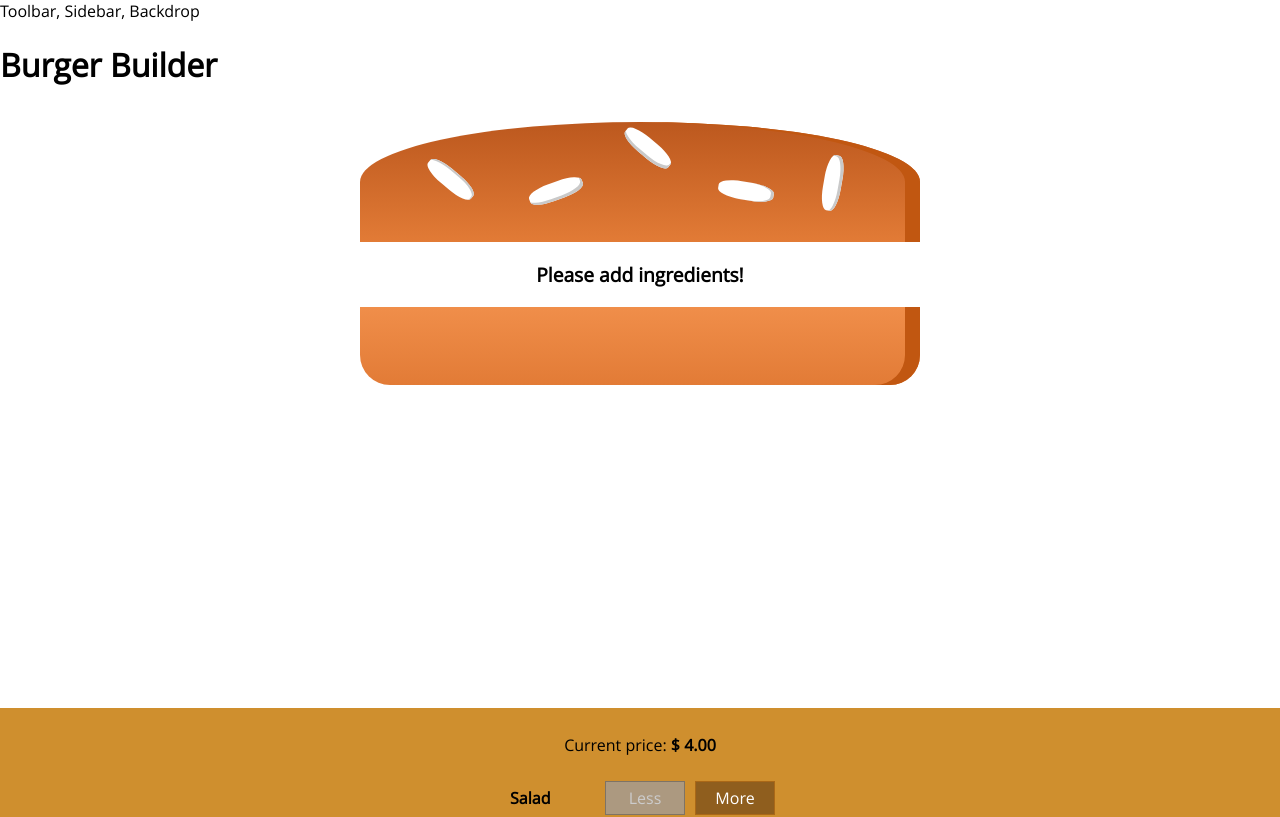
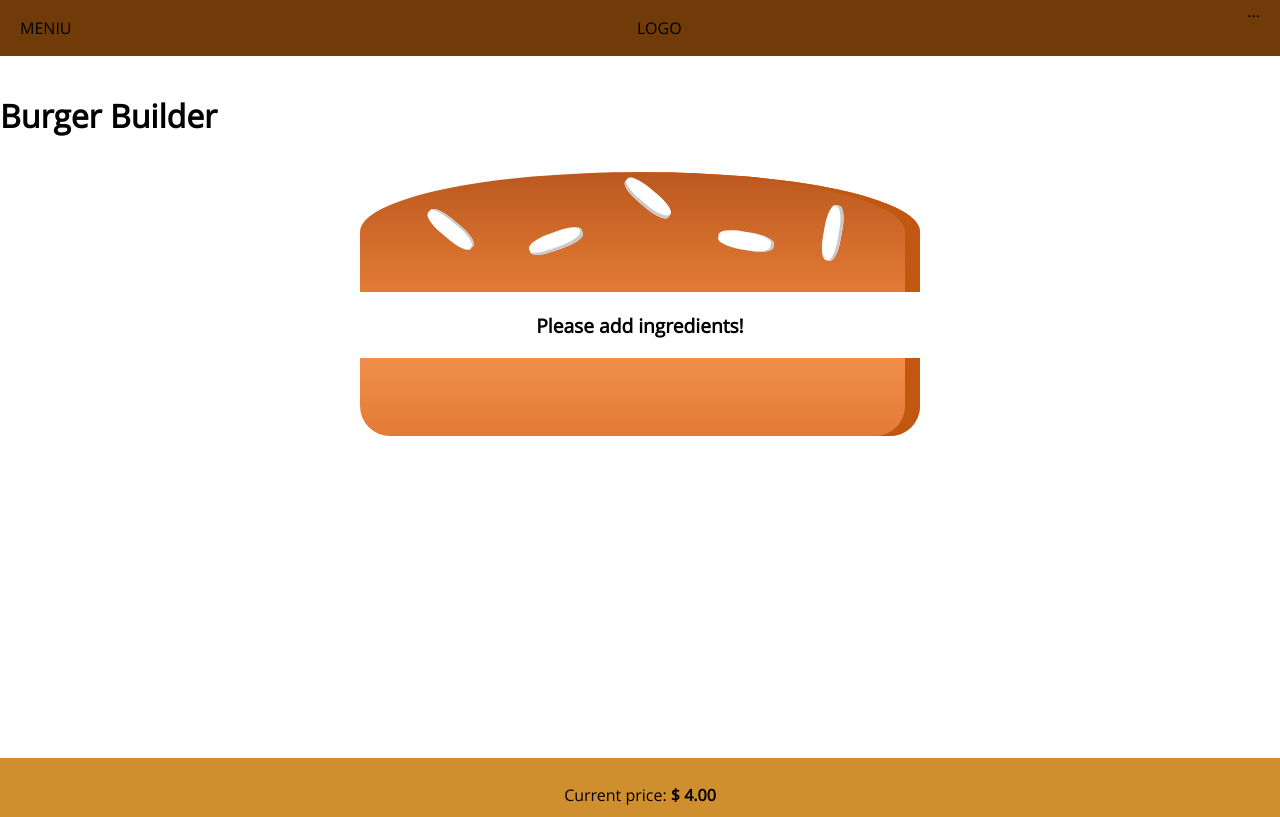
Before and after one commit to tremuradaniel/burger_app, a React (Create React App) app: page / in a window 1280 px wide. Shown: the top 817 px of the page. Built offline with nearby package versions, Linux system fonts and the light colour scheme.

Commit message:
added toolbar

```diff
--- a/src/components/Layout/Layout.js
+++ b/src/components/Layout/Layout.js
@@ -1,11 +1,13 @@
 import React from 'react';
 
 import Auxiliary from '../../hoc/Auxiliary';
+import Toolbar from '../Navigation/Toolbar/Toolbar';
 
 import classes from './Layout.module.css';
 
 const layout = (props) => (
     <Auxiliary>
+        <Toolbar />
         <div>
             Toolbar, Sidebar, Backdrop
         </div>
--- a/src/components/Layout/Layout.module.css
+++ b/src/components/Layout/Layout.module.css
@@ -1,3 +1,3 @@
 .Content {
-    margin-top: 16px;
+    margin-top: 72px;
 }
--- /dev/null
+++ b/src/components/Navigation/Toolbar/Toolbar.js
@@ -0,0 +1,15 @@
+import React from 'react';
+
+import classes from './Toolbar.module.css';
+
+const toolbar = (props) => (
+    <header className={classes.Toolbar}>
+        <div>MENIU</div>
+        <div>LOGO</div>
+    <nav>
+            ...
+        </nav>
+    </header>
+);
+
+export default toolbar;
--- /dev/null
+++ b/src/components/Navigation/Toolbar/Toolbar.module.css
@@ -0,0 +1,18 @@
+.Toolbar {
+    height: 56px;
+    width: 100%;
+    position: fixed;
+    top: 0;
+    left: 0;
+    background-color: #703B09;
+    display: flex;
+    justify-content: space-between;
+    align-items: center;
+    padding: 0 20px;
+    box-sizing: border-box;
+    z-index: 90;
+}
+
+.Toolbar nav {
+    height: 100%;
+}
```
